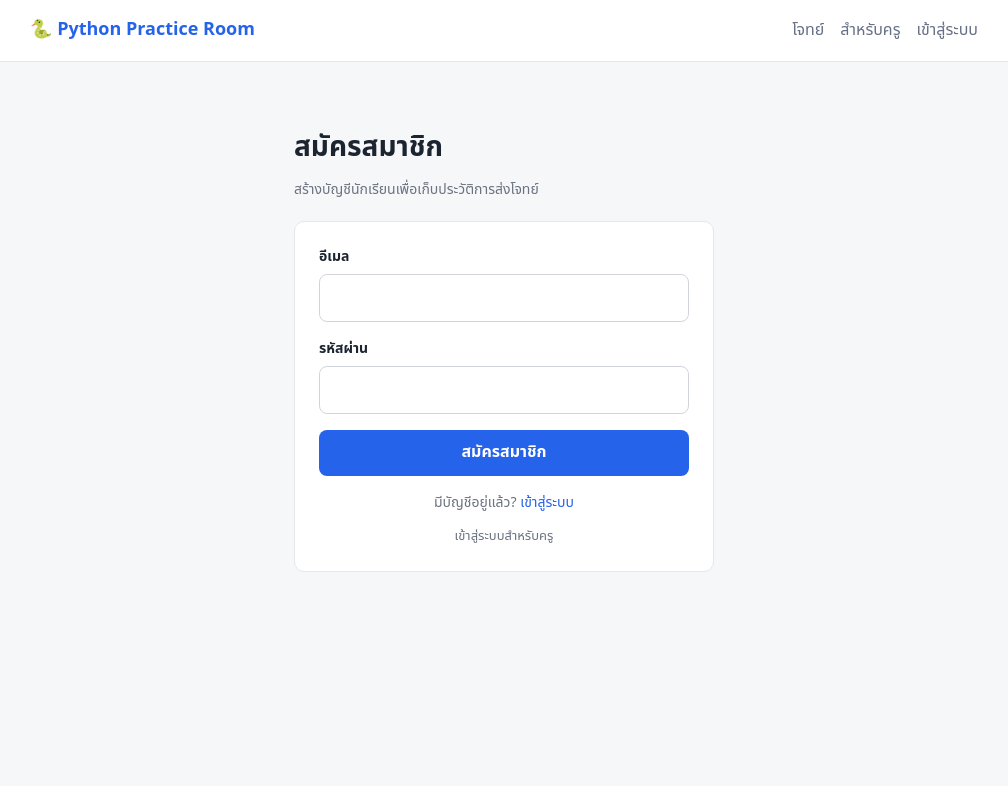
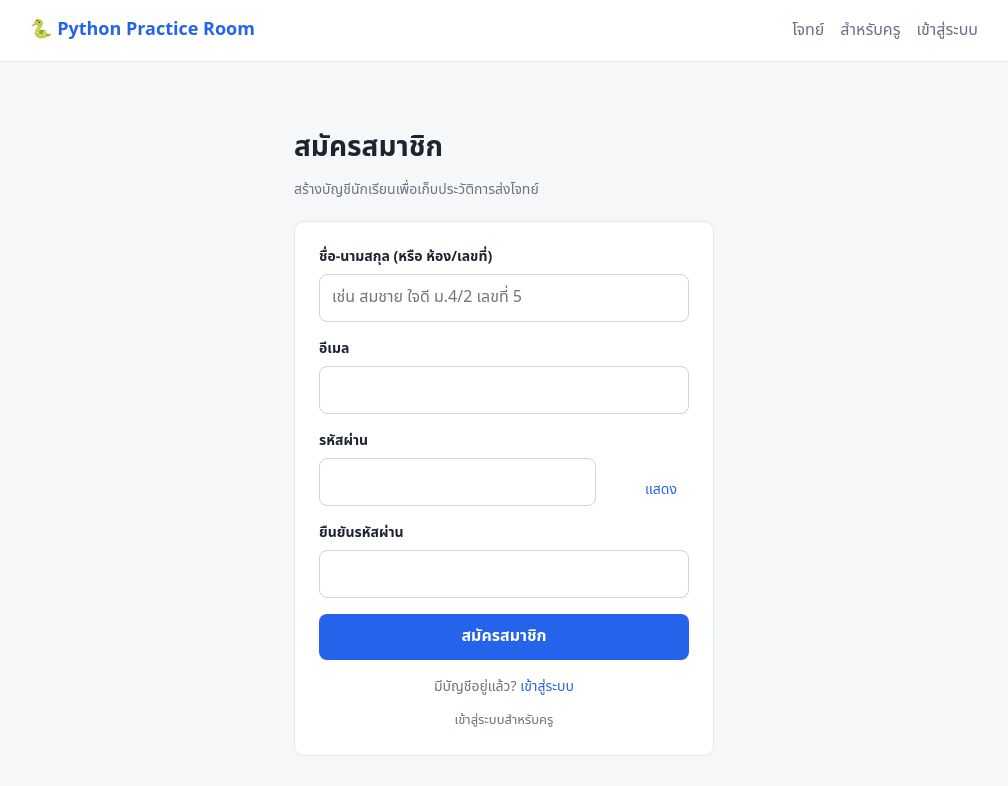
Before and after one commit to sretthapongarm-arch/python-practice-room, a Next.js app in the folder python-practice-room/python-practice-room/: page /login in a window 1280 px wide. Both pictures are taken after a click on the button "สมัครสมาชิก". Shown: the top 786 px of the page, without its empty margins (136-1144 px from the left). Built offline with nearby package versions, Linux system fonts and the light colour scheme; no server answers.

Commit message:
Add Thai error messages for login/signup

```diff
--- a/python-practice-room/python-practice-room/app/login/page.tsx
+++ b/python-practice-room/python-practice-room/app/login/page.tsx
@@ -6,41 +6,82 @@ import { getSupabase } from "@/lib/supabase";
 
 type Mode = "login" | "signup";
 
+// แปลข้อความ error ของ Supabase เป็นภาษาไทย
+function thaiError(msg: string): string {
+  const m = msg.toLowerCase();
+  if (m.includes("rate limit")) return "ทำรายการบ่อยเกินไป กรุณารอสักครู่แล้วลองใหม่";
+  if (m.includes("already registered") || m.includes("already been registered"))
+    return "อีเมลนี้สมัครไว้แล้ว ให้ไปที่หน้าเข้าสู่ระบบ";
+  if (m.includes("signups not allowed")) return "ขณะนี้ปิดรับสมัครสมาชิก กรุณาติดต่อครู";
+  if (m.includes("invalid login")) return "อีเมลหรือรหัสผ่านไม่ถูกต้อง";
+  if (m.includes("email not confirmed")) return "ยังไม่ได้ยืนยันอีเมล กรุณาติดต่อครู";
+  if (m.includes("invalid email") || m.includes("unable to validate email"))
+    return "รูปแบบอีเมลไม่ถูกต้อง";
+  if (m.includes("password") && (m.includes("character") || m.includes("weak")))
+    return "รหัสผ่านสั้นหรือง่ายเกินไป ต้องมีอย่างน้อย 6 ตัวอักษร";
+  if (m.includes("fetch") || m.includes("network"))
+    return "เชื่อมต่อไม่ได้ ตรวจอินเทอร์เน็ตแล้วลองใหม่";
+  return "เกิดข้อผิดพลาด: " + msg;
+}
+
 // หน้าล็อกอิน/สมัครสมาชิกสำหรับนักเรียน
 export default function LoginPage() {
   const router = useRouter();
   const [mode, setMode] = useState<Mode>("login");
+  const [name, setName] = useState("");
   const [email, setEmail] = useState("");
   const [password, setPassword] = useState("");
+  const [confirm, setConfirm] = useState("");
+  const [showPw, setShowPw] = useState(false);
   const [error, setError] = useState("");
   const [info, setInfo] = useState("");
   const [loading, setLoading] = useState(false);
 
   const isSignup = mode === "signup";
+  const pwTooShort = isSignup && password.length > 0 && password.length < 6;
+  const mismatch = isSignup && confirm.length > 0 && confirm !== password;
 
   function switchMode() {
     setMode(isSignup ? "login" : "signup");
     setError("");
     setInfo("");
+    setConfirm("");
   }
 
   async function handleSubmit(e: React.FormEvent) {
     e.preventDefault();
+    if (loading) return; // กันกดซ้ำ
     setError("");
     setInfo("");
+
+    if (isSignup) {
+      if (name.trim().length < 2) {
+        setError("กรุณากรอกชื่อ-นามสกุล หรือเลขที่/ห้อง");
+        return;
+      }
+      if (password.length < 6) {
+        setError("รหัสผ่านต้องมีอย่างน้อย 6 ตัวอักษร");
+        return;
+      }
+      if (password !== confirm) {
+        setError("รหัสผ่านทั้งสองช่องไม่ตรงกัน");
+        return;
+      }
+    }
+
     setLoading(true);
 
     try {
       const supabase = getSupabase();
 
       if (isSignup) {
-        if (password.length < 6) {
-          setError("รหัสผ่านต้องมีอย่างน้อย 6 ตัวอักษร");
-          return;
-        }
-        const { data, error } = await supabase.auth.signUp({ email, password });
+        const { data, error } = await supabase.auth.signUp({
+          email: email.trim(),
+          password,
+          options: { data: { full_name: name.trim() } },
+        });
         if (error) {
-          setError("สมัครสมาชิกไม่สำเร็จ: " + error.message);
+          setError(thaiError(error.message));
           return;
         }
         if (data.session) {
@@ -52,9 +93,12 @@ export default function LoginPage() {
         return;
       }
 
-      const { data, error } = await supabase.auth.signInWithPassword({ email, password });
+      const { data, error } = await supabase.auth.signInWithPassword({
+        email: email.trim(),
+        password,
+      });
       if (error) {
-        setError("อีเมลหรือรหัสผ่านไม่ถูกต้อง");
+        setError(thaiError(error.message));
         return;
       }
       const isTeacher = data.user?.app_metadata?.role === "teacher";
@@ -67,6 +111,8 @@ export default function LoginPage() {
     }
   }
 
+  const hintStyle = { display: "block", margin: "-8px 0 12px", fontSize: 13, color: "#dc2626" } as const;
+
   return (
     <div className="login-wrap">
       <h1>{isSignup ? "สมัครสมาชิก" : "เข้าสู่ระบบ"}</h1>
@@ -77,6 +123,21 @@ export default function LoginPage() {
       </p>
 
       <form className="login-card" onSubmit={handleSubmit}>
+        {isSignup && (
+          <>
+            <label htmlFor="name">ชื่อ-นามสกุล (หรือ ห้อง/เลขที่)</label>
+            <input
+              id="name"
+              type="text"
+              required
+              autoComplete="name"
+              placeholder="เช่น สมชาย ใจดี ม.4/2 เลขที่ 5"
+              value={name}
+              onChange={(e) => setName(e.target.value)}
+            />
+          </>
+        )}
+
         <label htmlFor="email">อีเมล</label>
         <input
           id="email"
@@ -88,14 +149,56 @@ export default function LoginPage() {
         />
 
         <label htmlFor="password">รหัสผ่าน</label>
+        <div style={{ position: "relative" }}>
           <input
             id="password"
-          type="password"
+            type={showPw ? "text" : "password"}
             required
             autoComplete={isSignup ? "new-password" : "current-password"}
             value={password}
             onChange={(e) => setPassword(e.target.value)}
+            style={{ paddingRight: 64 }}
           />
+          <button
+            type="button"
+            onClick={() => setShowPw(!showPw)}
+            style={{
+              position: "absolute",
+              right: 12,
+              top: "50%",
+              transform: "translateY(-50%)",
+              font: "inherit",
+              fontSize: 14,
+              color: "#2563eb",
+              background: "none",
+              border: 0,
+              padding: 0,
+              cursor: "pointer",
+            }}
+          >
+            {showPw ? "ซ่อน" : "แสดง"}
+          </button>
+        </div>
+        {pwTooShort && (
+          <small style={hintStyle}>
+            ต้องมีอย่างน้อย 6 ตัวอักษร (ตอนนี้ {password.length})
+          </small>
+        )}
+
+        {isSignup && (
+          <>
+            <label htmlFor="confirm">ยืนยันรหัสผ่าน</label>
+            <input
+              id="confirm"
+              type={showPw ? "text" : "password"}
+              required
+              autoComplete="new-password"
+              value={confirm}
+              onChange={(e) => setConfirm(e.target.value)}
+            />
+            {mismatch && <small style={hintStyle}>รหัสผ่านไม่ตรงกัน</small>}
+          </>
+        )}
 
         {error && <p className="login-error">{error}</p>}
         {info && <p style={{ margin: "0 0 12px", fontSize: 14, color: "#16a34a" }}>{info}</p>}
@@ -122,6 +225,12 @@ export default function LoginPage() {
           </button>
         </p>
 
+        {!isSignup && (
+          <p style={{ margin: "12px 0 0", fontSize: 13, textAlign: "center", color: "#6b7280" }}>
+            ลืมรหัสผ่าน? กรุณาแจ้งครูเพื่อตั้งรหัสผ่านใหม่ให้
+          </p>
+        )}
+
         <p style={{ margin: "12px 0 0", fontSize: 13, textAlign: "center" }}>
           <a href="/teacher-login" style={{ color: "#6b7280" }}>
             เข้าสู่ระบบสำหรับครู
```
Lines whose indentation alone changed are shown as unchanged.
